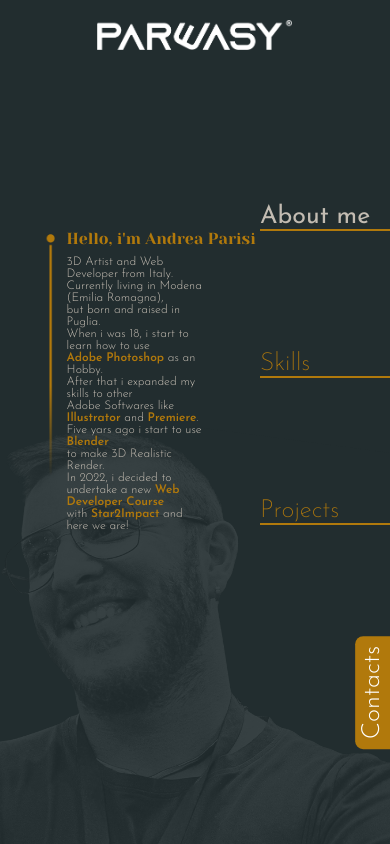
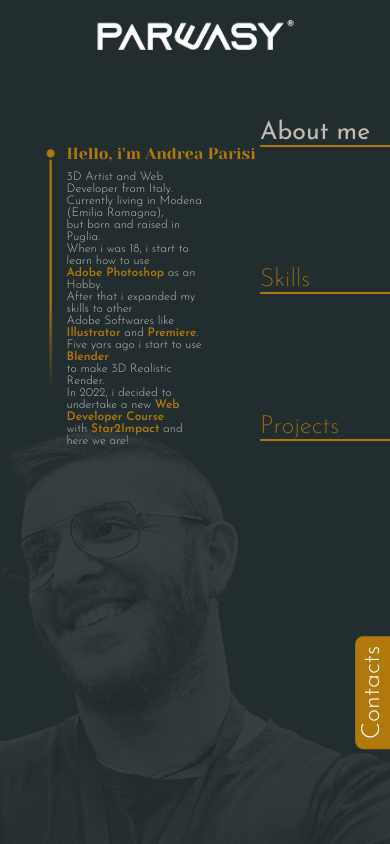
Before and after one commit to Pareasy1/Portfoliooptim, a plain HTML site: page aboutme.html in a window 390 px wide. Drawn offline with Linux system fonts and the light colour scheme.

Commit message:
Responsive improovements

```diff
--- a/CSS/aboutme.css
+++ b/CSS/aboutme.css
@@ -197,7 +197,7 @@ p   {
         align-items: flex-start;
         position: absolute;
         left: 1%;
-        top: 20%;
+        top: 10%;
         animation: popuptext 2s;
         }
 
--- a/CSS/projects.css
+++ b/CSS/projects.css
@@ -335,7 +335,6 @@ hr  {
                     .scrolldown{
                         display: none;
                     }
-                    h3.end{
-display: none;
-
+                    h3.end{display: none;
                     }
+                    }
--- a/CSS/styles.css
+++ b/CSS/styles.css
@@ -132,7 +132,7 @@ footer p.rights, h6{
 
     nav.navbar{
         position:absolute;
-        top: 10%;
+        top: 0%;
         z-index: 999;
         }
 
@@ -153,8 +153,10 @@ footer p.rights, h6{
         .logo{
             height: 30px;
             z-index: 99;
-            position: relative;
-            right: 50%;
+            position: absolute;
+            left: 50vw;
+            transform: translateX(-25vw);
+
             margin-top:20px ;
             }
         footer{
```
